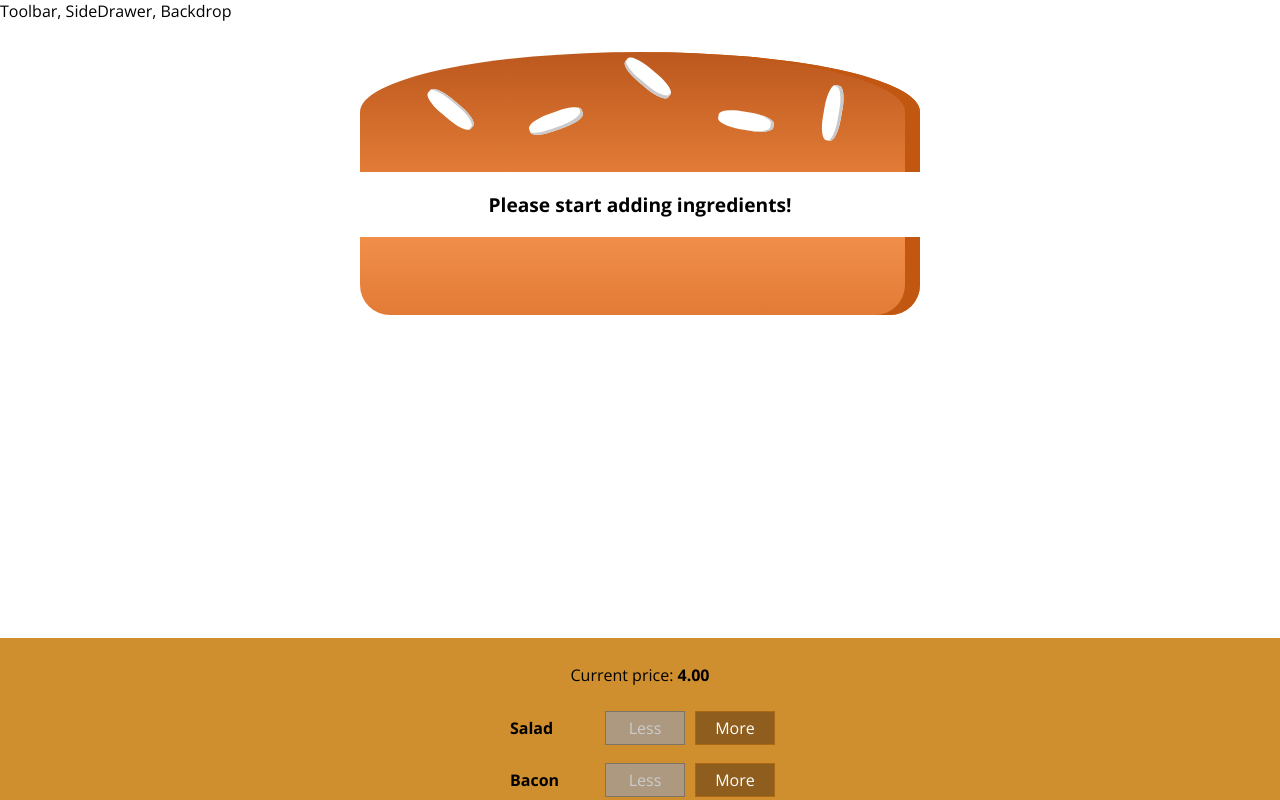
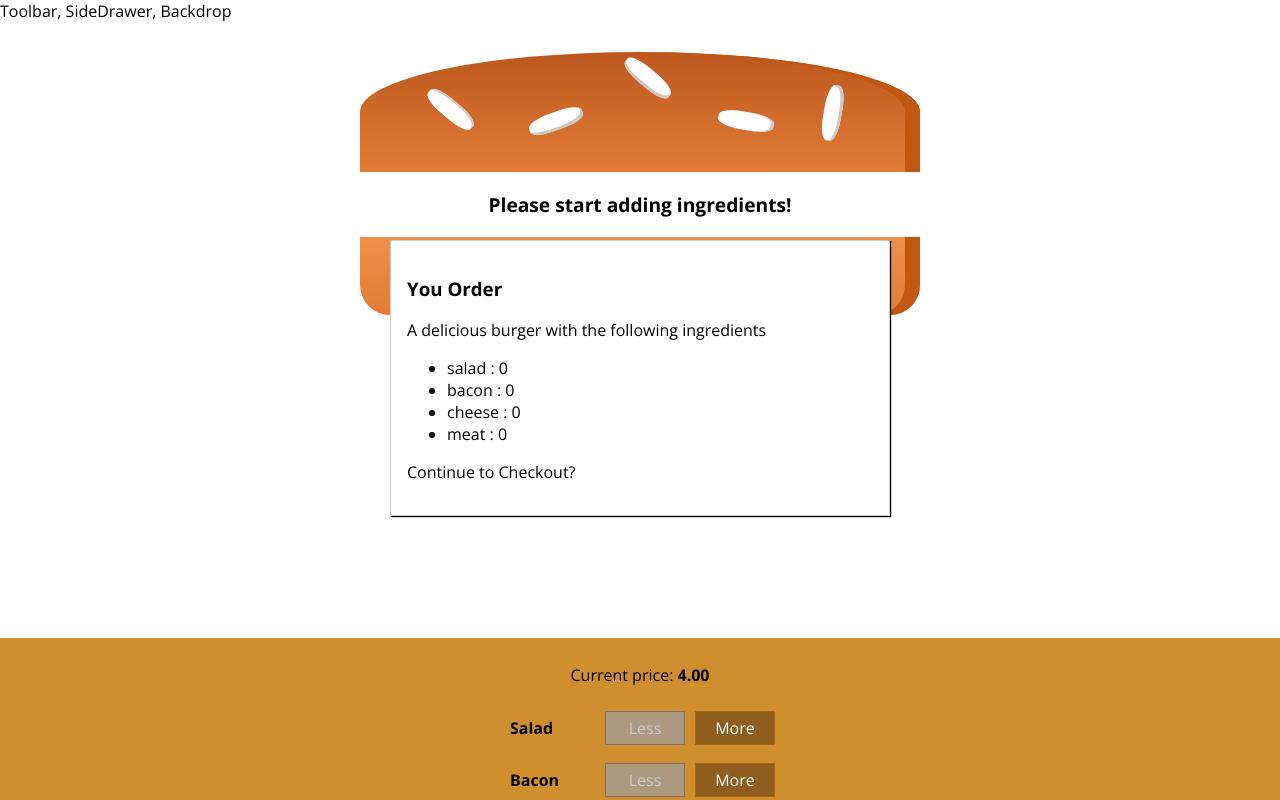
Before and after one commit to tzyiii/React-Learning, a React app: page / in a window 1280 px wide. Shown: the top 800 px of the page. Built offline with nearby package versions, Linux system fonts and the light colour scheme.

Commit message:
add order detail modal

```diff
--- a/src/components/Burger/BuildControls/BuildControls.js
+++ b/src/components/Burger/BuildControls/BuildControls.js
@@ -25,6 +25,8 @@
 						  added={() => props.ingredientAdded(ctrl.type)}
 						  removed={() => props.ingredientRemoved(ctrl.type)} disbled={props.disabled[ctrl.type]}/>
 		))}
+
+		<button className={classes.OrderButton} disabled={!props.purchasable}>Order Now</button>
 	</div>
 );
 
--- /dev/null
+++ b/src/components/Burger/OrderSummary/OrderSummary.js
@@ -0,0 +1,24 @@
+import React from 'react';
+import Aux from '../../../hoc/Aux'
+
+const orderSummary = (props) => {
+    const ingredientSummary = Object.keys(props.ingredients).map(igKey => {
+        return (<li key={igKey}>
+                    <span style={{textTransform: 'capitalized'}}>{igKey} : {props.ingredients[igKey]}</span>
+               </li>);
+    });
+
+
+    return (
+        <Aux>
+            <h3>You Order </h3>
+            <p>A delicious burger with the following ingredients</p>
+            <ul>
+                {ingredientSummary}
+            </ul>
+            <p>Continue to Checkout?</p>
+        </Aux>
+    );
+};
+
+export default orderSummary;
--- /dev/null
+++ b/src/components/UI/Modal/Modal.css
@@ -0,0 +1,20 @@
+.Modal {
+    position: fixed;
+    z-index: 500;
+    background-color: white;
+    width: 70%;
+    border: 1px solid #ccc;
+    box-shadow: 1px 1px 1px black;
+    padding: 16px;
+    left: 15%;
+    top: 30%;
+    box-sizing: border-box;
+    transition: all 0.3s ease-out;
+}
+
+@media (min-width: 600px) {
+    .Modal {
+        width: 500px;
+        left: calc(50% - 250px);
+    }
+}
--- /dev/null
+++ b/src/components/UI/Modal/Modal.js
@@ -0,0 +1,11 @@
+import React from 'react';
+import classes from './Modal.css';
+
+const modal = (props) => (
+    <div className={classes.Modal}>
+        {props.children}
+    </div>
+);
+
+
+export default modal;
--- a/src/containers/BurgerBuilder/BurgerBuilder.js
+++ b/src/containers/BurgerBuilder/BurgerBuilder.js
@@ -5,6 +5,8 @@
 import Aux from '../../hoc/Aux';
 import Burger from '../../components/Burger/Burger';
 import BuildControls from '../../components/Burger/BuildControls/BuildControls';
+import Modal from '../../components/UI/Modal/Modal';
+import OrderSummary from '../../components/Burger/OrderSummary/OrderSummary';
 
 const INGREDIENTS_PRICES = {
     salad: 0.5,
@@ -21,18 +23,16 @@
             cheese: 0,
             meat: 0
         },
-
         totalPrice: 4,
+        purchasable: false
     };
-
-
 
     addIngredientHandler = (type) => {
         const oldCount = this.state.ingredients[type];
         const updatedCount = oldCount + 1;
         const updatedIngredients = {
             ...this.state.ingredients
-        }
+        };
         updatedIngredients[type] = updatedCount;
         const priceDeduction = INGREDIENTS_PRICES[type];
         const oldPrice = this.state.totalPrice;
@@ -42,6 +42,7 @@
             totalPrice: newPrice,
             ingredients: updatedIngredients
         });
+        this.updatePurchaseState(updatedIngredients);
     };
 
     removeIngredientHandler = (type) => {
@@ -65,6 +66,20 @@
         });
     };
 
+    updatePurchaseState(ingredients) {
+
+        const sum = Object.keys(ingredients)
+            .map(igKey => {
+                return ingredients[igKey];
+            })
+            .reduce((sum, el) => {
+                return sum + el;
+            }, 0);
+        this.setState({
+            purchasable : sum > 0
+        });
+    }
+
     render() {
         const disableInfo = {
             ...this.state.ingredients
@@ -76,10 +91,14 @@
 
         return (
             <Aux>
+                <Modal>
+                    <OrderSummary ingredients={this.state.ingredients}/>
+                </Modal>
                 <Burger ingredients={this.state.ingredients}/>
                 <BuildControls ingredientAdded={this.addIngredientHandler}
                                ingredientRemoved={this.removeIngredientHandler}
                                disabled={disableInfo}
+                               purchasable={this.state.purchasable}
                                price={this.state.totalPrice}/>
             </Aux>
         );
```
Also changed, not shown: src/components/UI/Backdrop/Backdrop.js (added).
